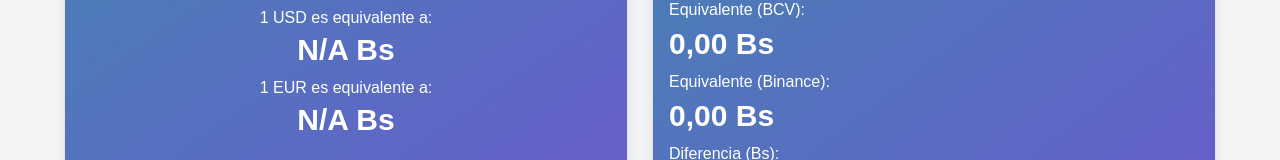
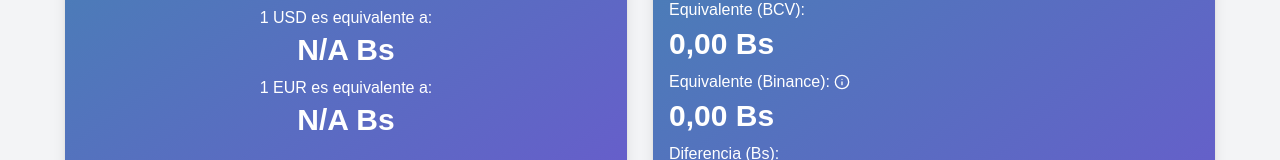
Before and after one commit to Lujdev/bcv-calculator, a Next.js app: page / in a window 1280 px wide. Shown: the part 223-383 px from the top of the page. Built offline with nearby package versions, Linux system fonts and the light colour scheme; no server answers.

Commit message:
feat: add info icon with tooltip to Binance equivalent line
Include Tooltip and Info icon in Calculadora USD a Bs card.

#VERCEL_SKIP

Co-authored-by: Luis <35190793+Lujdev@users.noreply.github.com>

```diff
--- a/app/page.tsx
+++ b/app/page.tsx
@@ -1,11 +1,12 @@
 "use client"
 import { Label } from "@/components/ui/label" // Import Label component
+import { Tooltip, TooltipContent, TooltipProvider, TooltipTrigger } from "@/components/ui/tooltip" // Import Tooltip components
 
 import { useState, useEffect, useMemo, useRef, useCallback } from "react"
 import { Card, CardContent, CardHeader, CardTitle } from "@/components/ui/card"
 import { Input } from "@/components/ui/input"
 import { Button } from "@/components/ui/button"
-import { RefreshCw, CheckCircle2 } from "lucide-react"
+import { RefreshCw, CheckCircle2, Info } from "lucide-react" // Import Info icon
 import { toast } from "sonner"
 
 const BINANCE_COOLDOWN_KEY = "binance_refresh_cooldown_end"
@@ -395,7 +396,21 @@ export default function HomePage() {
               <p className="text-3xl font-extrabold">
                 {bolivaresEquivalentBCV !== null ? bolivaresEquivalentBCV.toFixed(2).replace(".", ",") : "0,00"} Bs
               </p>
-              <p className="text-base mt-2 mb-1">Equivalente (Binance):</p>
+              <div className="flex items-center gap-1 text-base mt-2 mb-1">
+                <p>Equivalente (Binance):</p>
+                <TooltipProvider>
+                  <Tooltip>
+                    <TooltipTrigger asChild>
+                      <Info className="h-4 w-4 cursor-help" />
+                    </TooltipTrigger>
+                    <TooltipContent className="bg-black text-white border-none">
+                      <p>
+                        El precio reflejado incluye la comisión de {BINANCE_COMMISSION_USD.toFixed(3)} USD de Binance.
+                      </p>
+                    </TooltipContent>
+                  </Tooltip>
+                </TooltipProvider>
+              </div>
               <p className="text-3xl font-extrabold">
                 {bolivaresEquivalentBinance !== null ? bolivaresEquivalentBinance.toFixed(2).replace(".", ",") : "0,00"}{" "}
                 Bs
```
